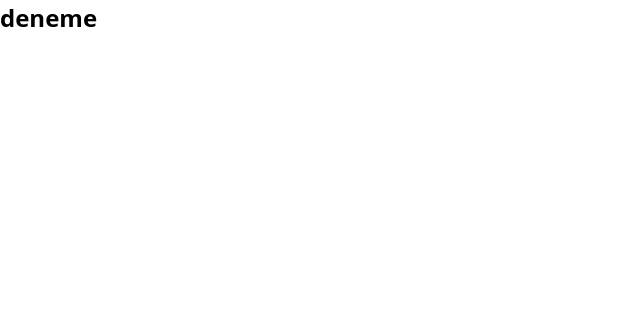
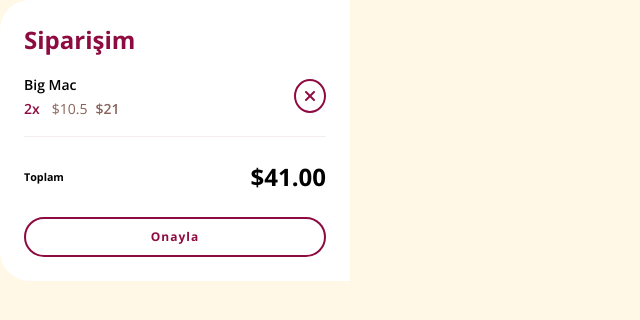
Before and after one commit to acunmedyaakademi/kiosk, a React (Vite) app: page / in a window 1280 px wide. Shown: the top 320 px of the page, without its empty margins (0-640 px from the left). Built offline with nearby package versions, Linux system fonts and the light colour scheme.

Commit message:
order kısmı yapıldı

```diff
--- a/index.html
+++ b/index.html
@@ -1,16 +1,16 @@
 <!doctype html>
 <html lang="en">
-
 <head>
   <meta charset="UTF-8" />
   <meta name="viewport" content="width=device-width, initial-scale=1.0" />
   <link rel="stylesheet" href="https://cdnjs.cloudflare.com/ajax/libs/font-awesome/6.5.1/css/all.min.css">
+  <link rel="preconnect" href="https://fonts.googleapis.com">
+  <link rel="preconnect" href="https://fonts.gstatic.com" crossorigin>
+  <link href="https://fonts.googleapis.com/css2?family=Open+Sans:ital,wght@0,300..800;1,300..800&display=swap" rel="stylesheet">
   <title>Kiosk Department</title>
 </head>
-
 <body>
   <div id="root"></div>
   <script type="module" src="/src/main.jsx"></script>
 </body>
-
 </html>
--- a/src/App.jsx
+++ b/src/App.jsx
@@ -1,13 +1,14 @@
 import { useState } from 'react'
 import './styles/App.css'
 import "./styles/reset.css"
+import Order from './components/Order';
 
 function App() {
   const [count, setCount] = useState(0);
 
   return (
     <>
-      <h2>deneme</h2>
+      <Order />
     </>
   )
 }
--- a/src/components/Order.jsx
+++ b/src/components/Order.jsx
@@ -1,7 +1,51 @@
+import { useState } from "react";
+import "../styles/Order.css"
+
 export default function Order() {
-  return(
+  const [isOnClick, setIsOnClick] = useState(false);
+  const [isValidate, setIsValidate] = useState(false);
+
+  const handleClick = () => {
+    setIsOnClick(true);
+
+    setTimeout(() => {
+      setIsOnClick(false);
+      setIsValidate(true);
+
+      setTimeout(() => {
+        setIsValidate(false);
+      }, 1250);
+    }, 2250);
+  }
+  return (
     <div className="basket">
-      <div className="empty-basket">
+      <h2>Siparişim</h2>
+      {/* <div className="empty-basket">
+        <img src="./public/assets/img/empty-list.png" alt="" />
+        <p>Eklediğiniz ürünler burada görünücek</p>
+      </div> */}
+      <div className="order">
+        <ul className="card-items">
+          <li  className="card-item">
+            <div className="product-info">
+              <span className="item-name">Big Mac</span>
+              <div>
+                <span className="item-piece">2x</span>
+                <span className="item-price">$10.5</span>
+                <span className="item-total">$21</span>
+              </div>
+            </div>
+            <button className="remove-btn"><i className="fa-solid fa-xmark"></i></button>
+          </li>
+        </ul>
+        <div className="order-total">
+          <h6>Toplam</h6>
+          <span>$41.00</span>
+        </div>
+        <div className="confirm-btn">
+          <button className={`${isOnClick ? 'onclic' : ''} ${isValidate ? 'validate' : ''}`} onClick={handleClick}></button>
+        </div>
+
       </div>
 
     </div>
--- a/src/styles/Order.css
+++ b/src/styles/Order.css
@@ -0,0 +1,147 @@
+.basket {
+  width: 350px;
+  background: #FFF;
+  padding: 24px;
+  border-radius: 30px 0 0 30px ;
+
+  .empty-basket {
+    padding-block: 16px;
+    margin-top: 24px;
+    img {
+      margin-inline: auto;
+    }
+    p {
+      font-size: 14px;
+      font-weight: 600;
+      line-height: 18.52px;
+      text-align: center;
+      color: #87635A;
+      margin-top: 16px;
+    }
+  }
+
+  h2 {
+    font-size: 24px;
+    font-weight: 700;
+    line-height: 31.75px;
+    color: #8D0B41;
+
+  }
+  .card-item {
+    display: flex;
+    justify-content: space-between;
+    align-items: center;
+    border-bottom: 1px solid #F5EEEC;
+    padding-block: 16px;
+    .item-name {
+      font-size: 14px;
+      font-weight: 600;
+      line-height: 18.52px;
+    }
+    .item-piece {
+      font-size: 14px;
+      font-weight: 600;
+      line-height: 18.52px;
+      margin-right: 12px;
+      color: #8D0B41;
+    }
+    .item-price {
+      font-size: 14px;
+      font-weight: 400;
+      line-height: 18.52px;
+      color: #87635A;
+    }
+    .item-total {
+      font-size: 14px;
+      font-weight: 600;
+      line-height: 18.52px;
+      color: #87635A;
+      margin-left: 8px;
+    }
+
+  }
+  .remove-btn {
+    background: inherit;
+    color: #8D0B41;
+    border: 2px solid #8D0B41;
+    border-radius: 50%;
+    padding: 3px 8px;
+
+  }
+
+  .confirm-btn {
+    button {
+      outline:none;
+      height: 40px;
+      text-align: center;
+      width: 100%;
+      border-radius:40px;
+      background: #fff;
+      border: 2px solid #8D0B41;
+      color:#8D0B41;
+      letter-spacing:1px;
+      text-shadow: 0;
+      font-size: 12px;
+      font-weight: bold;
+      cursor: pointer;
+      transition: all 0.25s ease;
+      &:hover {
+        color:white;
+        background: #8D0B41;
+      }
+      &:active {
+        letter-spacing: 2px ;
+      }
+      &:after {
+        content:"Onayla";
+      }
+    }
+    .onclic {
+      width: 40px;
+      border-color:#bbbbbb;
+      border-width:3px;
+      font-size:0;
+      border-left-color:#8D0B41;
+      animation: rotating 2s 0.25s linear infinite;
+
+      &:after {
+        content:"";
+      }
+      &:hover {
+        color:#8D0B41;
+        background: white;
+      }
+    }
+    .validate {
+      font-size:13px;
+      color: white;
+      background: #8D0B41;
+      &:after {
+        font-family:'FontAwesome';
+        content:"\f00c";
+      }
+    }
+  }
+
+  .order-total {
+    display: flex;
+    justify-content: space-between;
+    align-items: center;
+    margin-block: 24px;
+
+    span {
+      font-size: 24px;
+      font-weight: 700;
+      line-height: 31.75px;
+    }
+  }
+
+}
+@keyframes rotating {
+  from {
+    transform: rotate(0deg);
+  }
+  to {
+    transform: rotate(360deg);
+  }
+}
--- a/src/styles/reset.css
+++ b/src/styles/reset.css
@@ -15,6 +15,7 @@ body {
   /* 4. Improve text rendering */
   -webkit-font-smoothing: antialiased;
   font-family: 'Open Sans';
+  background-color: #FFF8E6;
 }
 
 /* 5. Improve media defaults */
```
Also changed, not shown: public/assets/img/empty-list.png (added).
